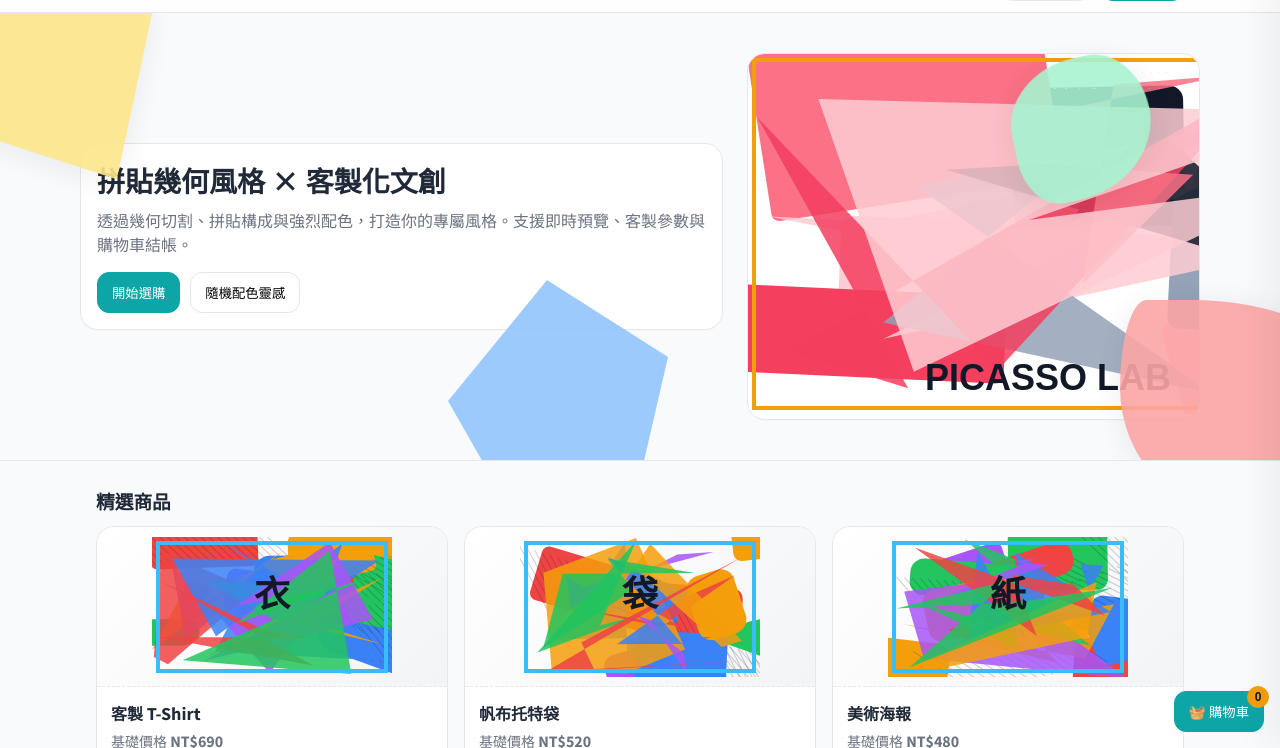
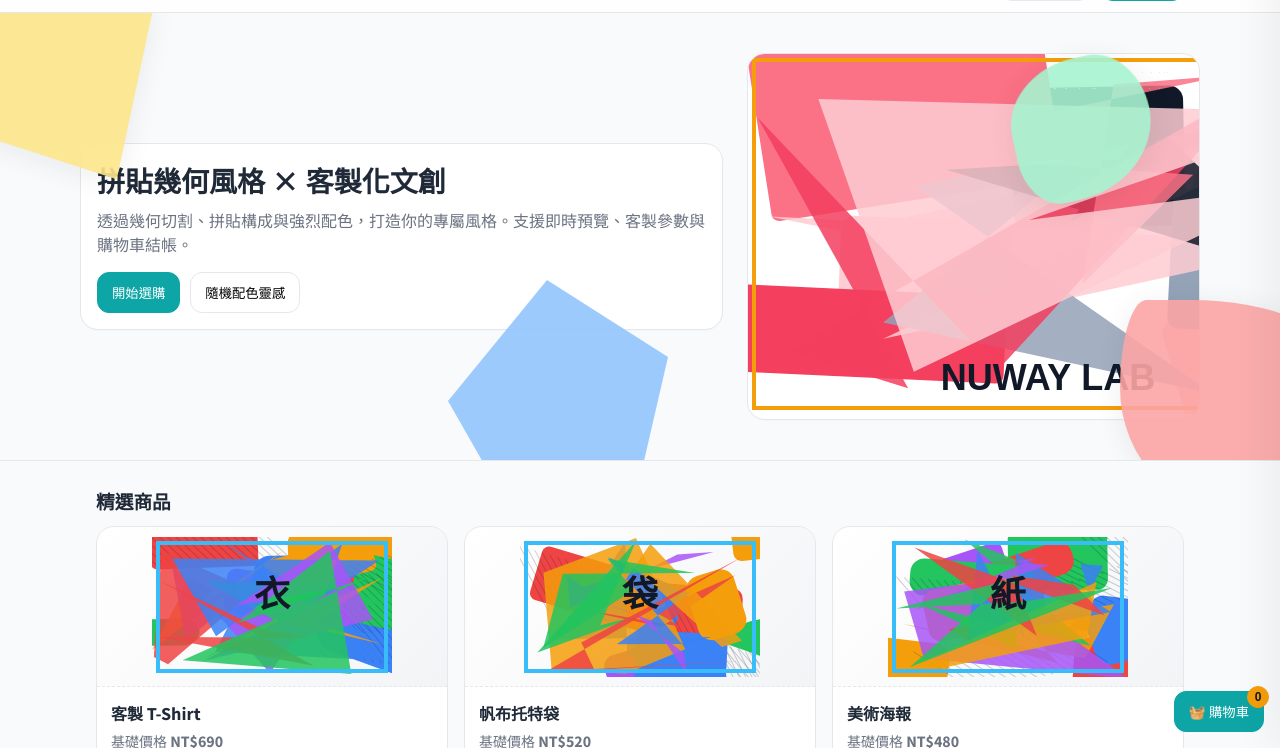
Before and after one commit to eight333/Nuway, a plain HTML site: page index.html in a window 1280 px wide. Shown: the part 52-800 px from the top of the page. Drawn offline with Linux system fonts and the light colour scheme.

Commit message:
Update index.html

```diff
--- a/index.html
+++ b/index.html
@@ -642,7 +642,7 @@
   }
 
   // ---------- Hero Random Preview ----------
-  function newDesign(){ drawCubist($('#heroPreview'), {palette: ['teal','warm','mono','fiesta','rose'][Math.floor(Math.random()*5)], geometry:['cubes','facets','lines','faces'][Math.floor(Math.random()*4)], brush:['flat','noise','hatch'][Math.floor(Math.random()*3)], accent:['gold','sky','scarlet','lime'][Math.floor(Math.random()*4)], text:'PICASSO LAB', textPos:['top','center','bottom'][Math.floor(Math.random()*3)]}); }
+  function newDesign(){ drawCubist($('#heroPreview'), {palette: ['teal','warm','mono','fiesta','rose'][Math.floor(Math.random()*5)], geometry:['cubes','facets','lines','faces'][Math.floor(Math.random()*4)], brush:['flat','noise','hatch'][Math.floor(Math.random()*3)], accent:['gold','sky','scarlet','lime'][Math.floor(Math.random()*4)], text:'NUWAY LAB', textPos:['top','center','bottom'][Math.floor(Math.random()*3)]}); }
 
   // ---------- Init ----------
   (function init(){
```
